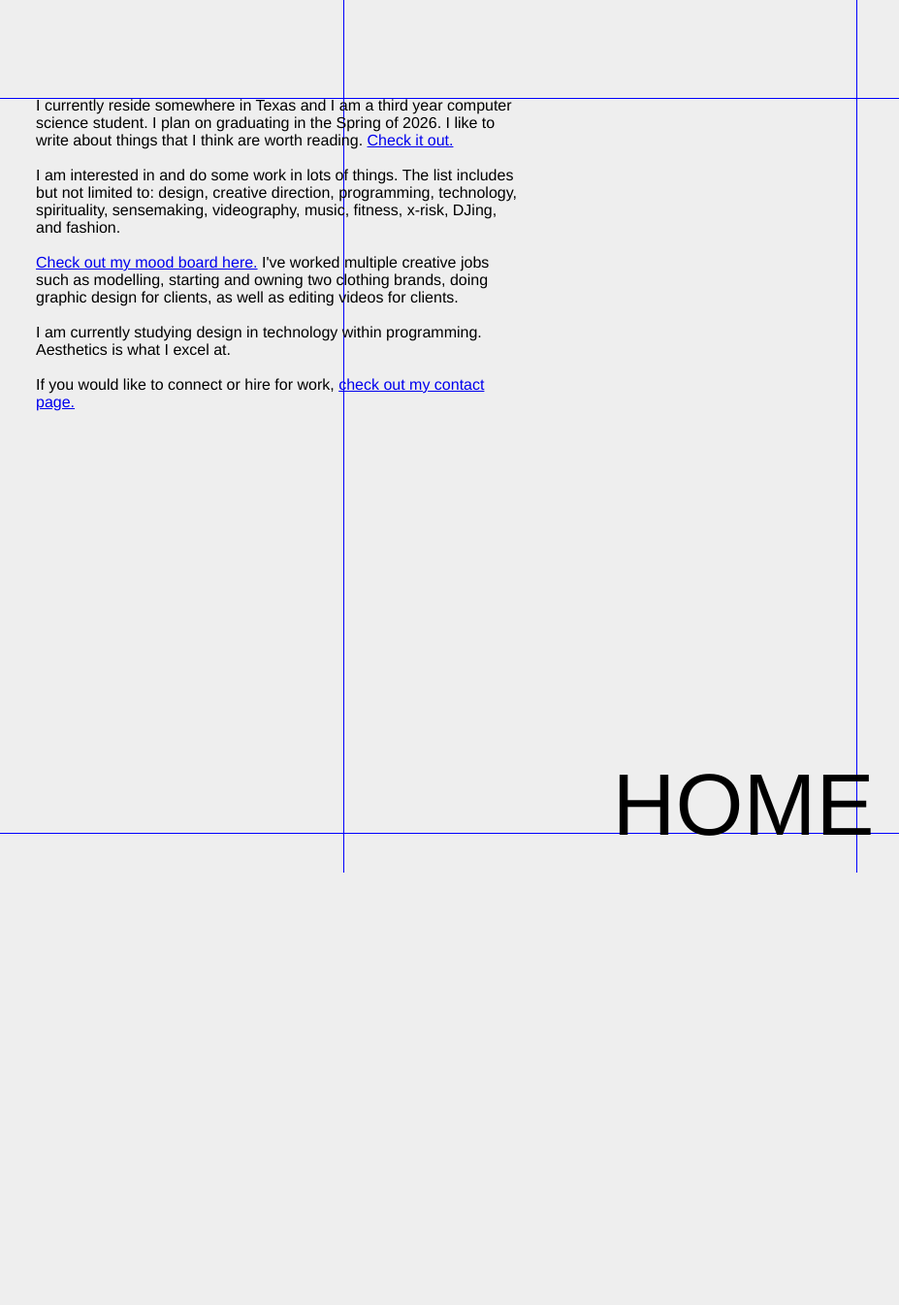
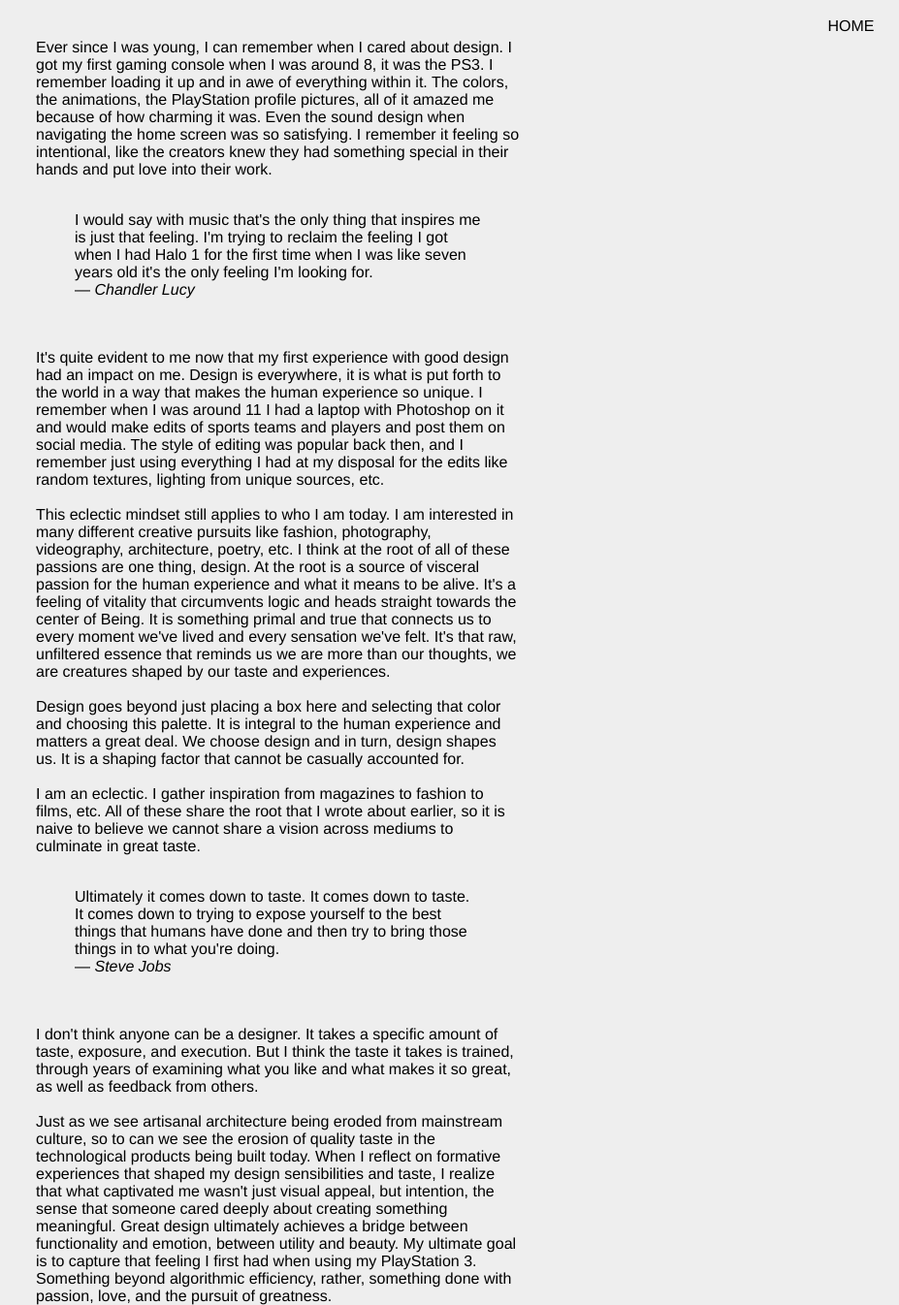
Before and after one commit to pxsswordprotected/personalsite, a Jekyll site: the page docs/about_me/index.html, which Jekyll copies as it is, in a window 1280 px wide. Shown: the whole page at 97% size, without its empty margins (353-1280 px from the left). Built offline with Jekyll 4.4.1, drawn with Linux system fonts in a browser that asks for light colours; before the commit the page ends 900 px from its top, so only the background shows below that.

Commit message:
changed my design statement text

```diff
--- a/docs/about_me/index.html
+++ b/docs/about_me/index.html
@@ -10,35 +10,86 @@
     <div class="container">
 
         <div class ="about-me-text">
-            I currently reside somewhere in Texas and I am a third year computer science student. I plan on graduating in the Spring of 2026. I like to write about things that I think are worth reading.
-            <a href="https://www.psswordprotectd.com/my_writing/">Check it out.</a>
+            Ever since I was young, I can remember when I cared about design. I got my first gaming console
+             when I was around 8, it was the PS3. I remember loading it up and in awe of everything within it.
+             The colors, the animations, the PlayStation profile pictures, all of it amazed me because of how charming it was.
+              Even the sound design when navigating the home screen was so satisfying. I remember it feeling so intentional,
+              like the creators knew they had something special in their hands and put love into their work.
               <br>
               <br>
-                I am interested in and do some work in lots of things. The list includes but not limited to: design, creative direction, programming, technology, spirituality, sensemaking,
-                videography, music, fitness, x-risk, DJing, and fashion.
+
+
+              <blockquote>
+                I would say with music that's the only thing that inspires me is just that feeling. I'm trying to reclaim the feeling I got when I had Halo 1 for the first time when I was like seven years old it's the only feeling I'm looking for.
+                <footer>— <em>Chandler Lucy</em></footer>
+              </blockquote>
             <br>
             <br>
-                <a href="https://www.psswordprotectd.com/media/">Check out my mood board here.</a>
 
-                I've worked multiple creative jobs such as modelling, starting and owning two clothing brands, doing graphic design for clients, as well as editing videos for clients.
+
+
+            It's quite evident to me now that my first experience with good design had an impact on me. Design is everywhere,
+            it is what is put forth to the world in a way that makes the human experience so unique.
+            I remember when I was around 11 I had a laptop with Photoshop on it and would make edits of
+            sports teams and players and post them on social media. The style of editing was popular back then,
+            and I remember just using everything I had at my disposal for the edits like random textures,
+             lighting from unique sources, etc.
+
              <br>
              <br>
-                I am currently studying design in technology within programming. Aesthetics is what I excel at.
+
+
+            This eclectic mindset still applies to who I am today. I am interested in many different creative pursuits like
+            fashion, photography, videography, architecture, poetry, etc.
+            I think at the root of all of these passions are one thing, design.
+            At the root is a source of visceral passion for the human experience and
+            what it means to be alive. It's a feeling of vitality that circumvents logic
+            and heads straight towards the center of Being. It is something primal and true
+            that connects us to every moment we've lived and every sensation we've felt.
+             It's that raw, unfiltered essence that reminds us we are more than our thoughts,
+             we are creatures shaped by our taste and experiences.
+
              <br>
              <br>
-                If you would like to connect or hire for work, <a href ="https://www.psswordprotectd.com/contact_me/">check out my contact page.</a>
+
+            Design goes beyond just placing a box here and selecting that color and choosing this palette.
+            It is integral to the human experience and matters a great deal. We choose design and in turn, design shapes us.
+             It is a shaping factor that cannot be casually accounted for.
+
+             <br>
+             <br>
+
+            I am an eclectic. I gather inspiration from magazines to fashion to films, etc. All of these share the root that
+             I wrote about earlier, so it is naive to believe we cannot share a vision across mediums to culminate in great taste.
 
 
+             <br>
+             <br>
+             <blockquote>
+                Ultimately it comes down to taste. It comes down to taste. It comes down to trying to expose yourself to the best things that humans have done and then try to bring those things in to what you're doing.
+                <footer>— <em>Steve Jobs</em></footer>
+              </blockquote>
+
+            <br>
+            <br>
+
+            I don't think anyone can be a designer. It takes a specific amount of taste, exposure, and execution.
+            But I think the taste it takes is trained, through years of examining what you like and what makes it
+            so great, as well as feedback from others.
+
+            <br>
+            <br>
+
+            Just as we see artisanal architecture being eroded from mainstream culture,
+            so to can we see the erosion of quality taste in the technological products
+             being built today. When I reflect on formative experiences that shaped my design
+             sensibilities and taste, I realize that what captivated me wasn't just visual appeal,
+             but intention, the sense that someone cared deeply about creating something meaningful.
+              Great design ultimately achieves a bridge between functionality and emotion, between utility and beauty.
+               My ultimate goal is to capture that feeling I first had when using my PlayStation 3. Something beyond
+               algorithmic efficiency, rather, something done with passion, love, and the pursuit of greatness.
+
         </div>
-
-        <div class="grid">
-            <div class="line horizontal"></div>
-            <div class="line horizontal"></div>
-            <div class="line vertical"></div>
-            <div class="line vertical"></div>
-        </div>
-
-
         <a href="https://www.psswordprotectd.com/" class="menu-item bottom-right">HOME</a>
     </div>
 </body>
--- a/docs/about_me/styles-about-me.css
+++ b/docs/about_me/styles-about-me.css
@@ -20,22 +20,17 @@ body {
     position: absolute;
     color: black;
     text-decoration: none;
-    font-size: 10vh;
-    transition: color 0.3s ease, text-decoration 0.3s ease;
+    font-size: 1rem;
 }
 
 .about-me-text {
     position: absolute;
-    top: 100px;
+    top: 40px;
     max-width: 500px;
     left: 50%;
     transform: translateX(-50%);
 }
 
-.menu-item:hover {
-    color: #0000fe;
-    text-decoration: underline;
-}
 
 .menu-item.top-left {
     top: 2%;
@@ -53,7 +48,7 @@ body {
 }
 
 .menu-item.bottom-right {
-    bottom: 2%;
+    top: 2%;
     right: 2%;
 }
 
@@ -103,7 +98,7 @@ body {
 
     .menu-item {
         /* Scale down the menu item size */
-        font-size: 8vh;
+        font-size: 1rem;
     }
 
     .line.horizontal:nth-child(1) {
```
Lines whose indentation alone changed are shown as unchanged.
